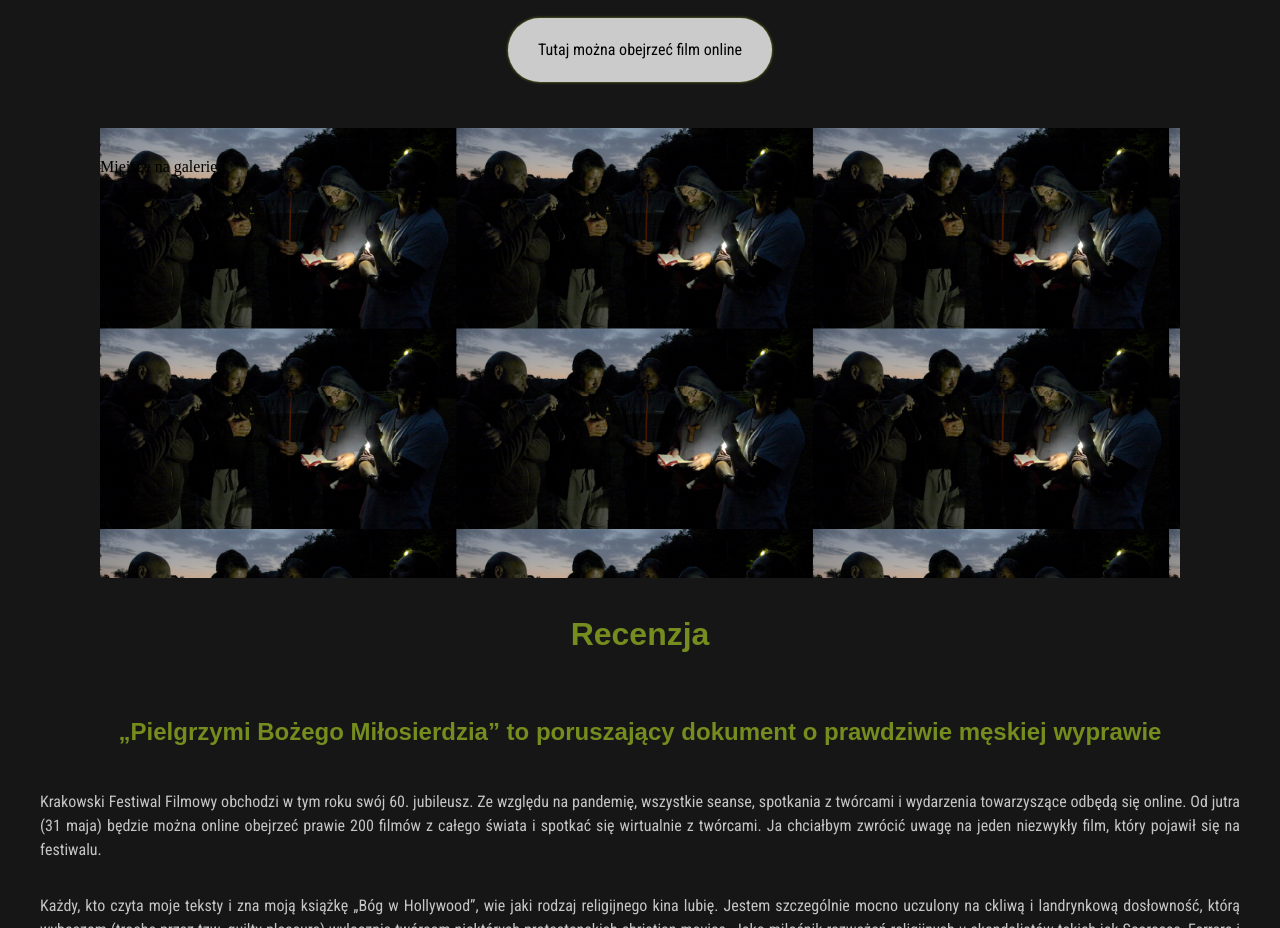
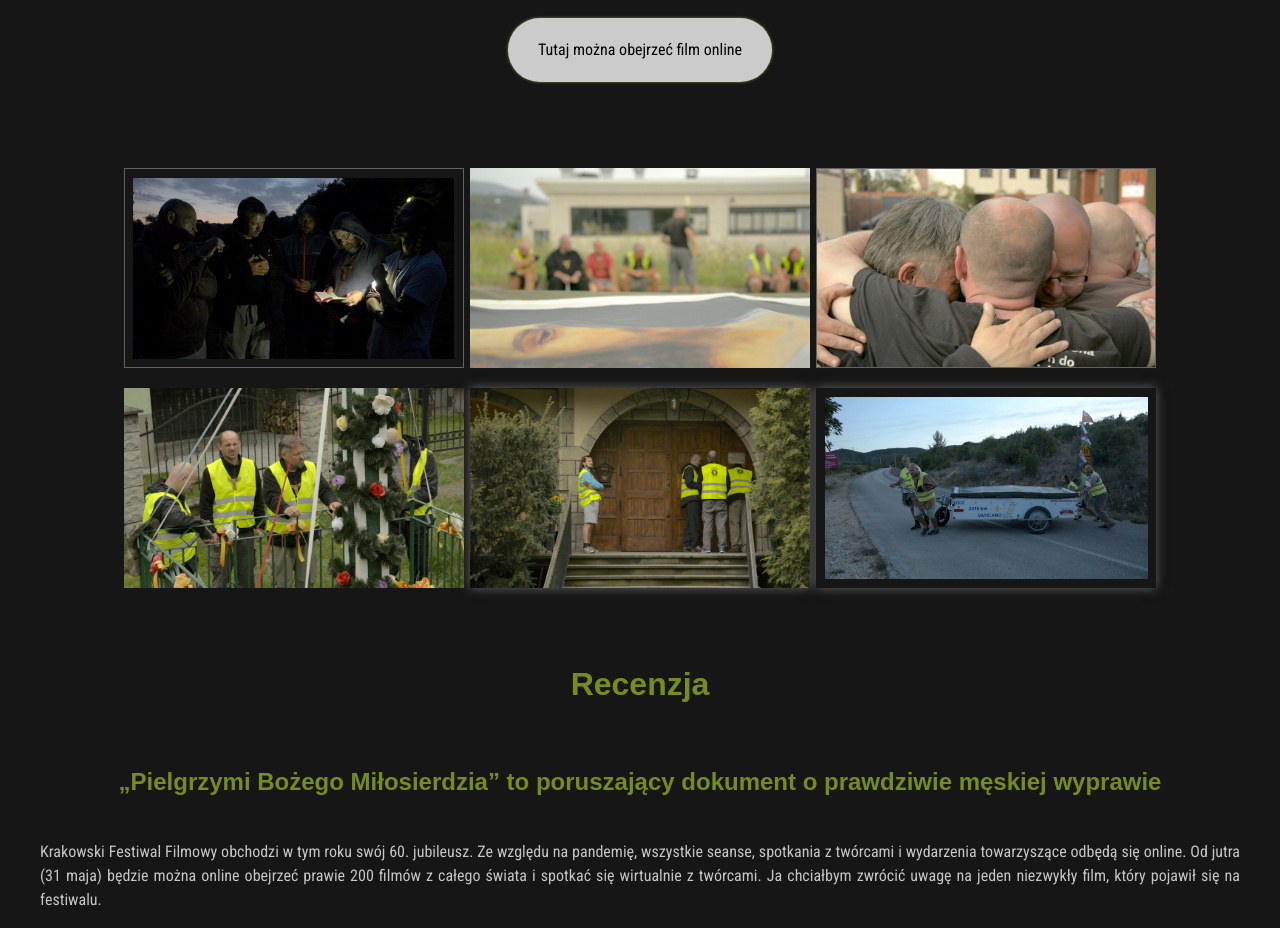
Before and after one commit to AdLap/Pielgrzymi, a website built with webpack: page index.html in a window 1280 px wide. Shown: the part 1220-2148 px from the top of the page. Built offline with nearby package versions, Linux system fonts and the light colour scheme; a web font is replaced by a local one.

Commit message:
initial gallery  added

```diff
--- a/index.html
+++ b/index.html
@@ -72,9 +72,16 @@
                 można
                 obejrzeć film online</a>
         </p>
+
         <div id="gallery" class="movie__gallery">
-            Miejsce na galerię
+            <div class="movie__gallery__img"></div>
+            <div class="movie__gallery__img"></div>
+            <div class="movie__gallery__img"></div>
+            <div class="movie__gallery__img"></div>
+            <div class="movie__gallery__img"></div>
+            <div class="movie__gallery__img"></div>
         </div>
+
         <article class="movie__review">
             <h2 class="movie__review__title title">Recenzja</h2>
             <h3 class="movie__review__title__cite title">„Pielgrzymi Bożego Miłosierdzia” to poruszający dokument o
--- a/scss/elements/_movie.scss
+++ b/scss/elements/_movie.scss
@@ -1,9 +1,7 @@
 // AdLap 2021
 
-@use 'sass:color';
-
 .section__movie {
-  background-color: $color-movie-background;  //color.scale($color-background-main, $lightness: 10%);
+  background-color: $color-movie-background;
   padding: $padding-main 0 60px 0;
   border-bottom: 2px solid $color-movie-border;
 }
@@ -21,12 +19,6 @@
   &__article {
     text-align: justify;
   }
-
-  //&__img {
-  //  width: 640px;
-  //  height: 400px;
-  //  background-image: url("../../images/3.jpg");
-  //}
 }
 
 .movie__online {
@@ -37,11 +29,55 @@
 .movie__gallery {
   margin: 0 auto;
   padding: 30px 0 30px 0;
-  width: 90%;
-  height: 450px;
-  background-color: rgba(255, 255, 255, .5);
-  background-image: url("../../images/1.jpg");
+  width: 100%;
+  height: 500px;
   background-size: 33%;
+  display: flex;
+  justify-content: center;
+  align-items: center;
+  flex-wrap: wrap;
+}
+
+.movie__gallery__img {
+  @for $i from 1 through 6 {
+    &:nth-of-type(#{$i}) {
+      background-image: url("../../images/#{$i}.jpg");
+    }
+  }
+
+  width: 340px;
+  height: 200px;
+  background-repeat: no-repeat;
+  background-size: cover;
+  margin: 3px;
+  cursor: pointer;
+  transition: .2s linear;
+
+  &:hover {
+    transform: scale(1.1);
+  }
+
+  &:nth-of-type(1) {
+    background-size: 95%;
+    background-position: center;
+    background-color: $color-movie-background;
+    border: 1px solid $color-nav-border;
+  }
+
+  &:nth-of-type(5) {
+    box-shadow: 0 0 10px $color-nav-border;
+  }
+
+  &:nth-of-type(3) {
+    border: 1px solid $color-nav-border;
+  }
+
+  &:nth-of-type(6) {
+    background-size: 95%;
+    background-position: center;
+    background-color: $color-movie-background;
+    box-shadow: 0 0 10px $color-nav-border;
+  }
 }
 
 .movie__review {
```
Also changed, not shown: css/main.css.
